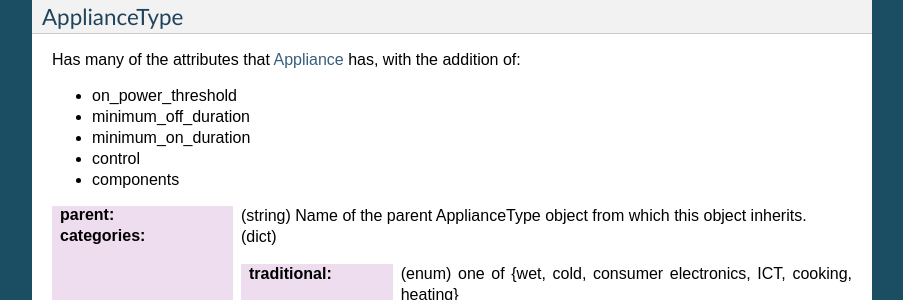
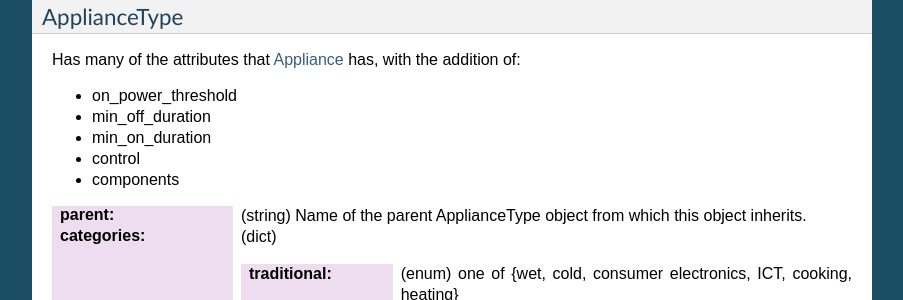
Before and after one commit to nilmtk/nilm_metadata, a Sphinx documentation site: the page built from docs/source/central_metadata.rst, in a window 1280 px wide and 900 px high, scrolled down 2546 px. Shown: the part 152-452 px from the top of the window, without its empty margins (198-1101 px from the left). Built offline with Sphinx 7.4.7, drawn with Linux system fonts in a browser that asks for light colours.

Commit message:
adding min_on_duration and min_off_duration

```diff
--- a/docs/source/central_metadata.rst
+++ b/docs/source/central_metadata.rst
@@ -156,8 +156,8 @@ Has many of the attributes that :ref:`appliance-schema` has, with the addition
 of:
 
 * on_power_threshold
-* minimum_off_duration
-* minimum_on_duration
+* min_off_duration
+* min_on_duration
 * control
 * components
 
--- a/docs/source/dataset_metadata.rst
+++ b/docs/source/dataset_metadata.rst
@@ -347,8 +347,8 @@ Each appliance dict has:
                      meter?
 :on_power_threshold: (number) watts.  Not required.  Default is taken
                      from the appliance `type`.
-:minimum_off_duration: (number) (seconds)
-:minimum_on_duration: (number) (seconds)
+:min_off_duration: (number) (seconds)
+:min_on_duration: (number) (seconds)
 :room: see `ElecMeter-room`_
 :multiple: (boolean) True if there are more than one
            of these appliances represented by this single
```
Also changed, not shown: 4 other files.
